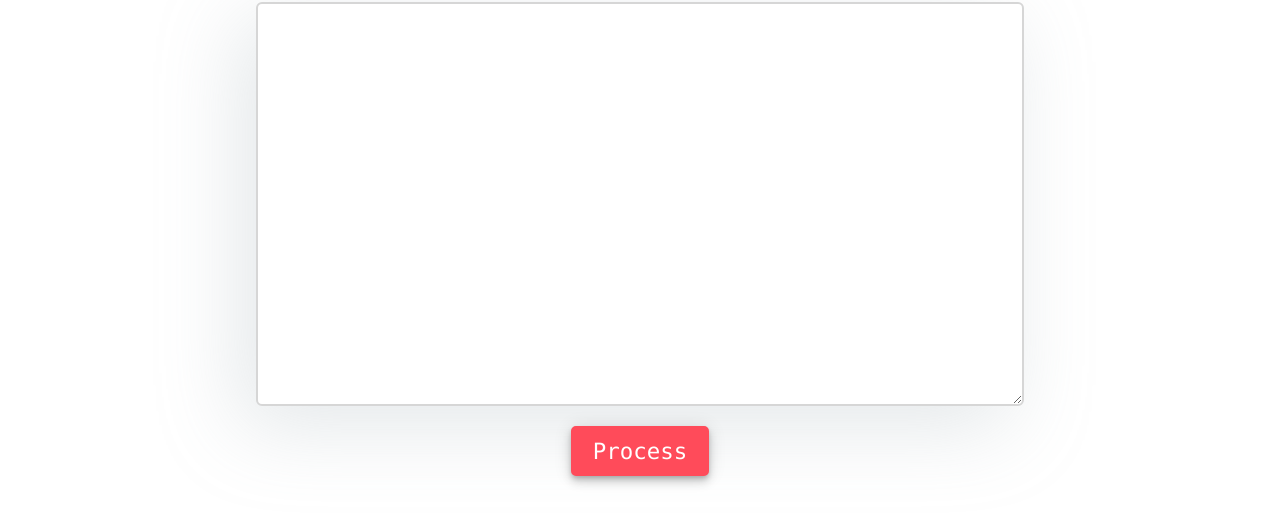
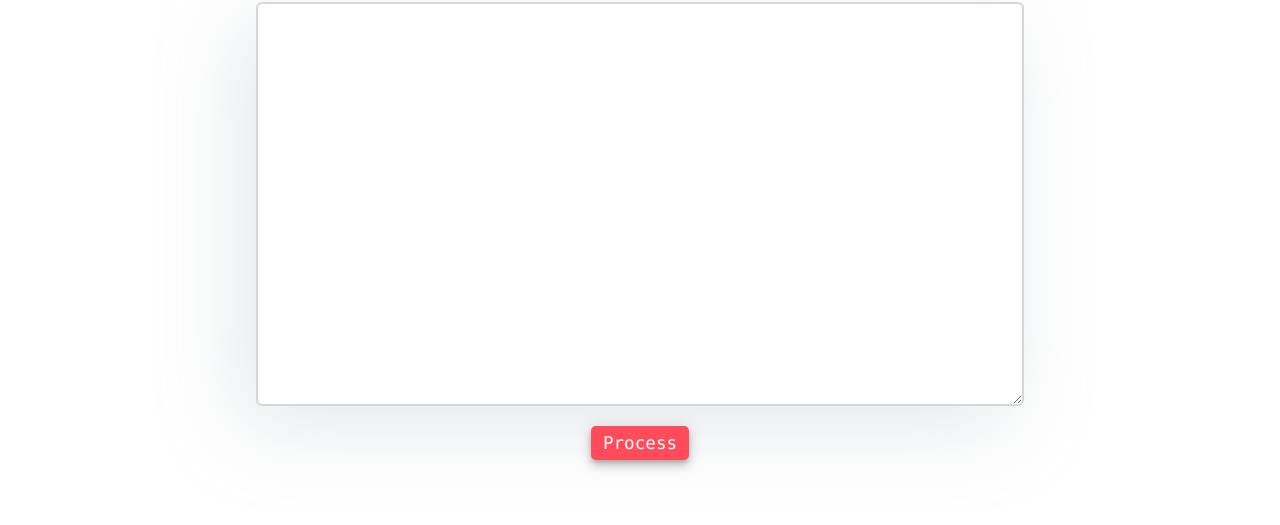
Before and after one commit to suban-khoja-work-ctl/offer-viewer, a plain HTML site: page main.html in a window 1280 px wide. Shown: the part 81-606 px from the top of the page. Drawn offline with Linux system fonts and the light colour scheme.

Commit message:
Update style.css

```diff
--- a/style.css
+++ b/style.css
@@ -99,8 +99,8 @@ div.btn-container{
 }
 
 .btn-large{
-    padding: 10px 20px;
-    font-size: 1.4em;
+    padding: 5px 10px;
+    font-size: 1.1em;
     border-radius: 5px;
 }
 
```
